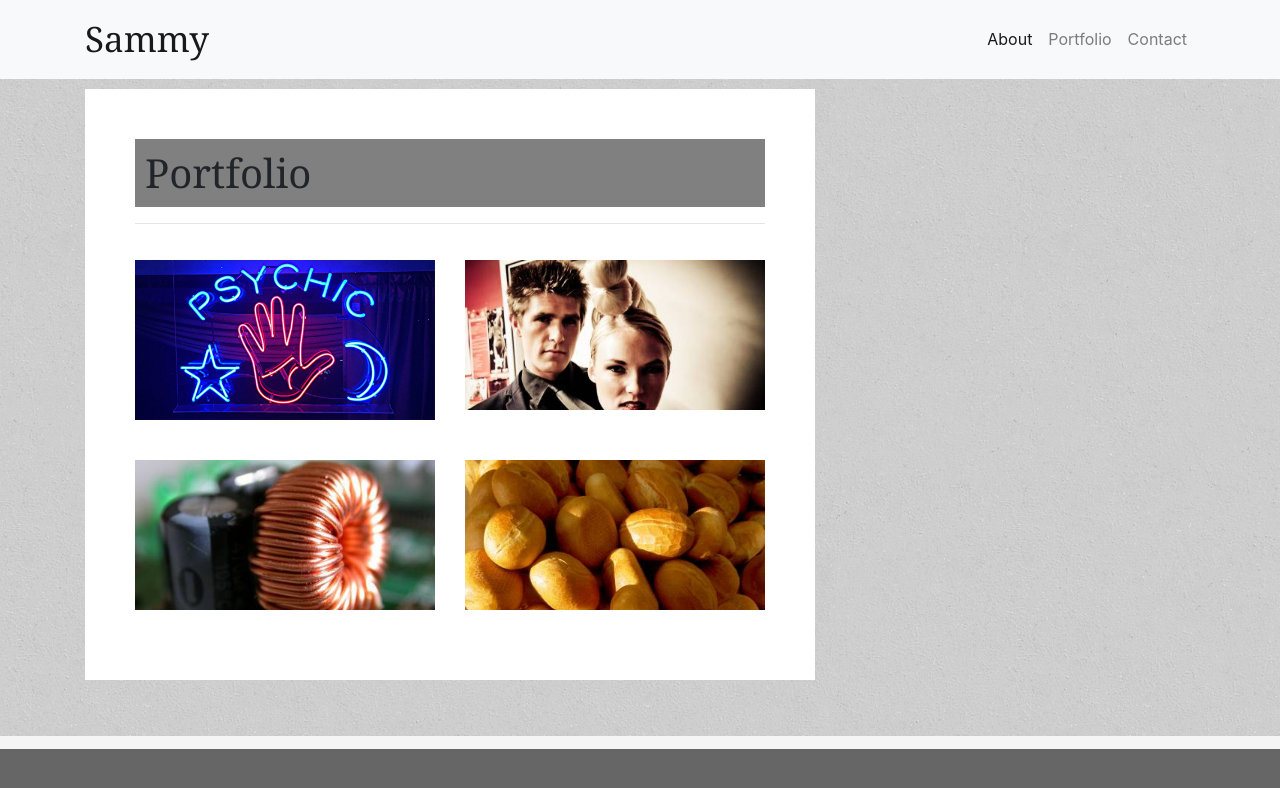
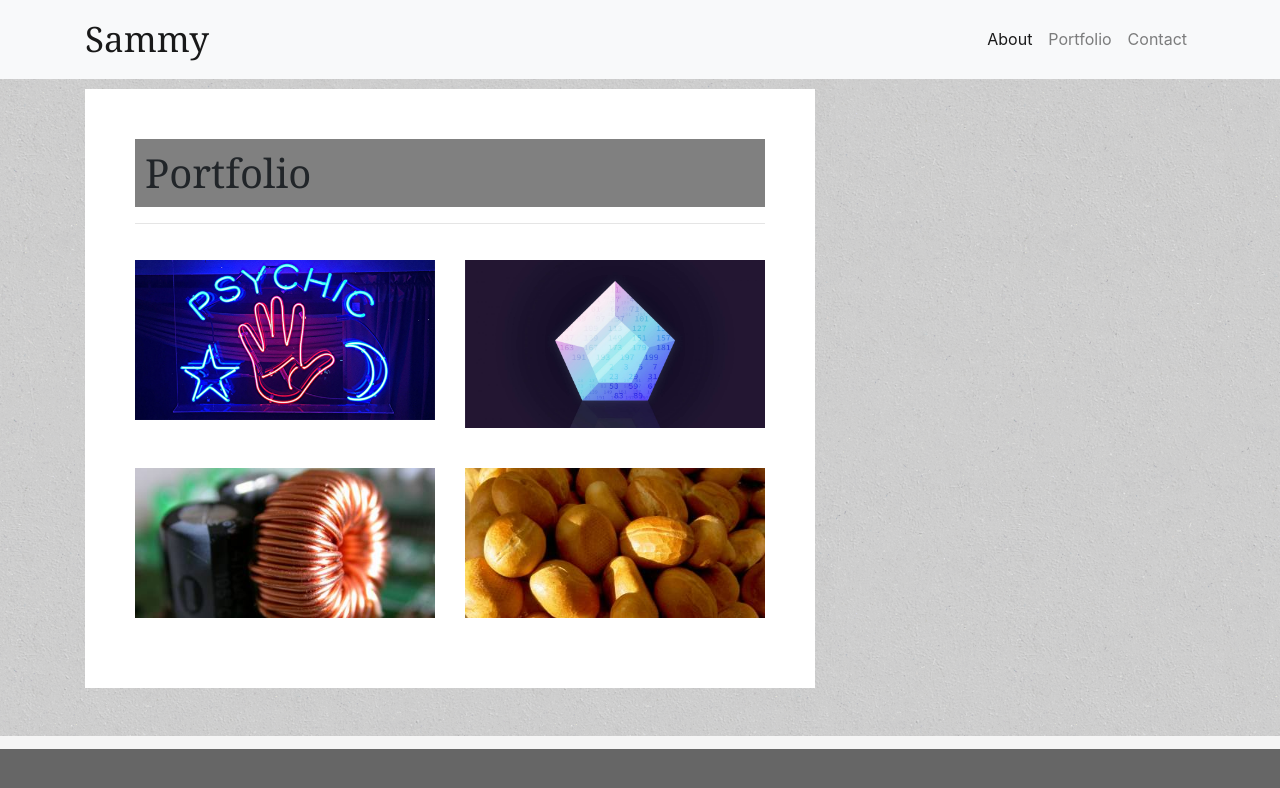
Before and after one commit to albasateneh/Bootstrap-Portfolio, a plain HTML site: page portfolio.html in a window 1280 px wide. Drawn offline with nearby package versions, Linux system fonts and the light colour scheme.

Commit message:
added crystal collector link

```diff
--- a/portfolio.html
+++ b/portfolio.html
@@ -57,7 +57,9 @@
 
                 </div>
                 <div class="col-sm-6 col-md-12 col-lg-6">
-                  <img class="img-fluid port-image" src="./assets/images/img2.jpeg" alt="">
+                  <a href="https://albasateneh.github.io/Unit-4-Game/">
+                  <img class="img-fluid port-image" src="./assets/images/Crystal.jpg" alt="">
+                </a>
                 </div>
               </div>
               <div class="row">
```
Also changed, not shown: assets/images/Crystal.jpg (added).
